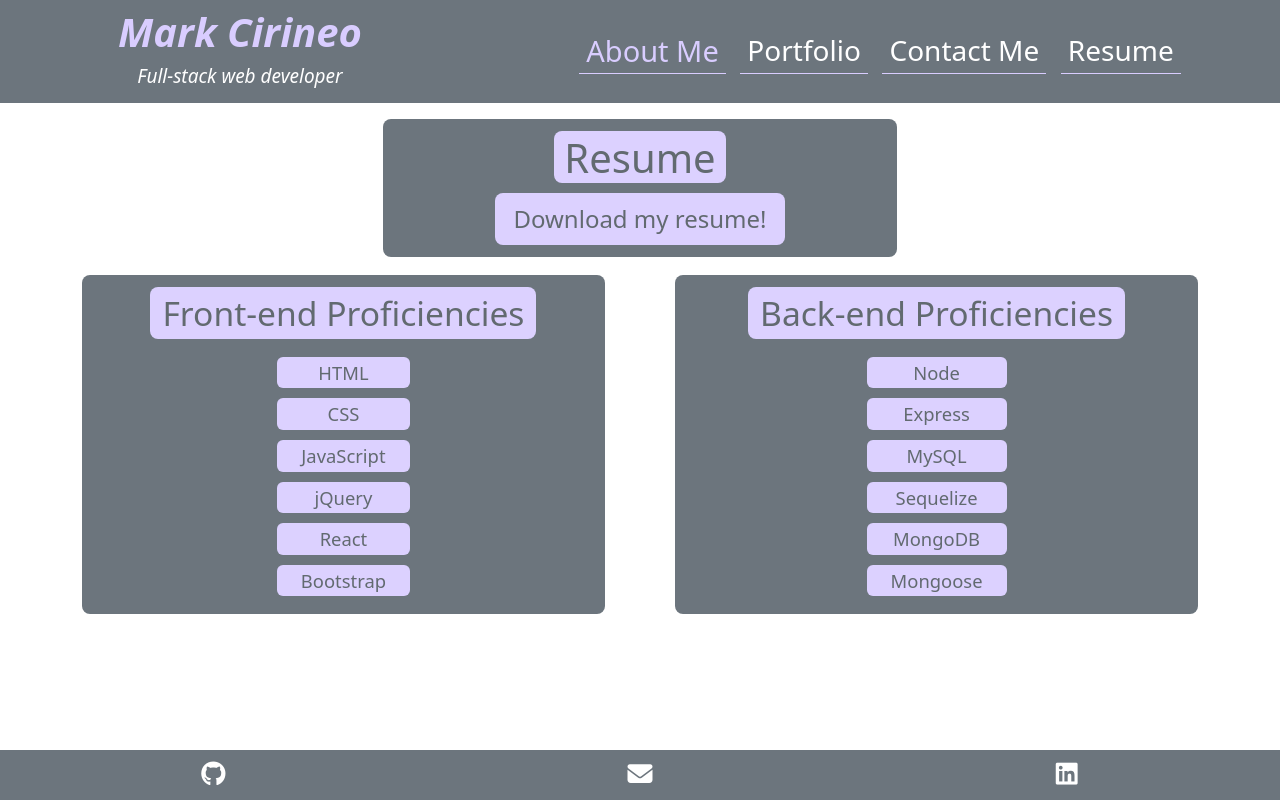
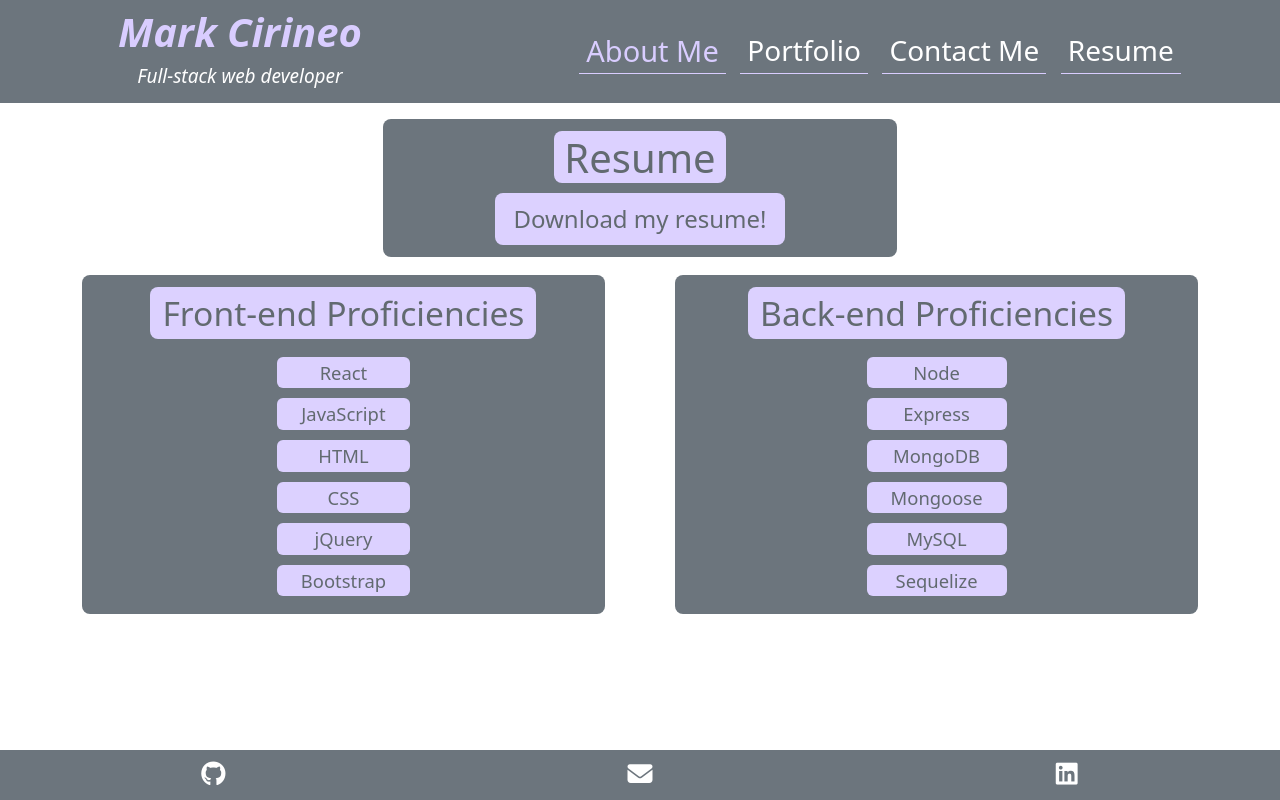
Before and after one commit to MarkCirineo/react-portfolio, a React (Create React App) app: page /#/resume in a window 1280 px wide. Built offline with nearby package versions, Linux system fonts and the light colour scheme.

Commit message:
edited the order of front-end and back-end proficiencies

```diff
--- a/src/components/pages/resume/resume.js
+++ b/src/components/pages/resume/resume.js
@@ -18,11 +18,11 @@ export default function Resume() {
                         <div className="col-xl-5 col-lg-10 col-md-12 col-12 d-flex flex-column align-items-center front-end-div">
                             <h3>Front-end Proficiencies</h3>
                             <ul className="resume-ul text-center">
+                                <li>React</li>
+                                <li>JavaScript</li>
                                 <li>HTML</li>
                                 <li>CSS</li>
-                                <li>JavaScript</li>
                                 <li>jQuery</li>
-                                <li>React</li>
                                 <li>Bootstrap</li>
                             </ul>
                         </div>
@@ -31,10 +31,10 @@ export default function Resume() {
                             <ul className="resume-ul text-center">
                                 <li>Node</li>
                                 <li>Express</li>
+                                <li>MongoDB</li>
+                                <li>Mongoose</li>
                                 <li>MySQL</li>
                                 <li>Sequelize</li>
-                                <li>MongoDB</li>
-                                <li>Mongoose</li>
                             </ul>
                         </div>
                     </div>
```
